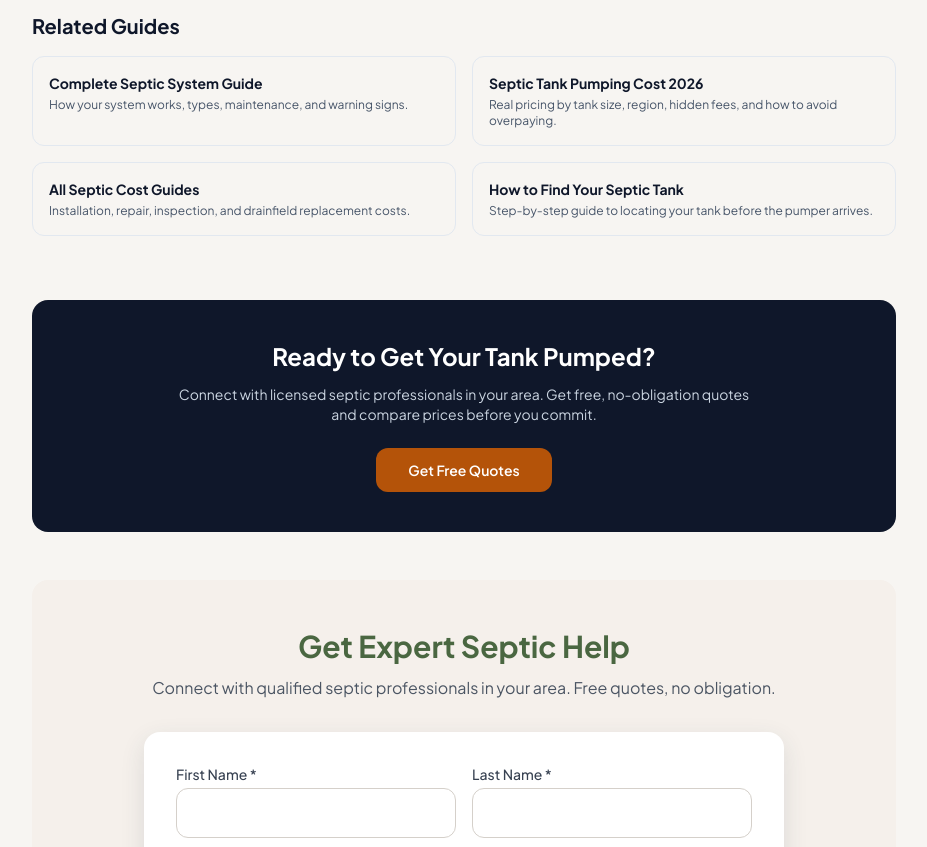
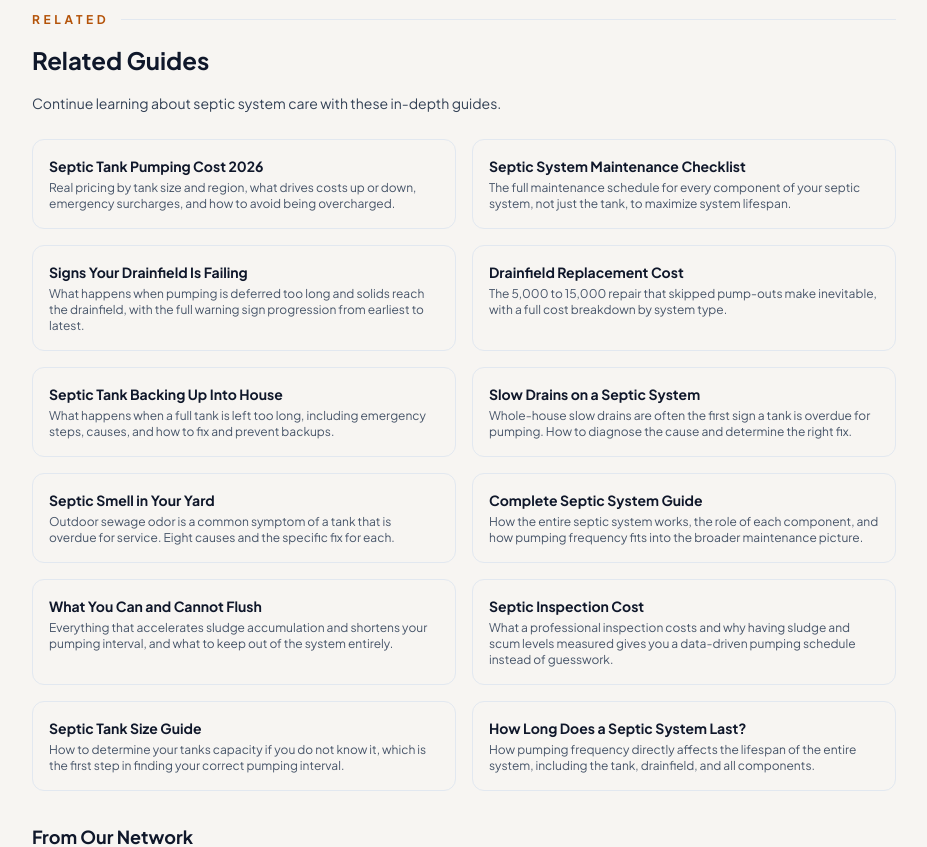
Before and after one commit to thebasementguide2026/theseptic.guide-, a Next.js app: page /articles/how-often-pump-septic-tank in a window 1280 px wide. Shown: the part 8440-9287 px from the top of the page, without its empty margins (176-1103 px from the left). Built offline with nearby package versions, Linux system fonts and the light colour scheme.

Commit message:
Update page.tsxReplace Related Guides with expanded version including 12 internal links and 2 network links

```diff
--- a/app/articles/how-often-pump-septic-tank/page.tsx
+++ b/app/articles/how-often-pump-septic-tank/page.tsx
@@ -487,30 +487,78 @@ export default function HowOftenPumpSepticTank() {
           </div>
         </div>
 
-        {/* Related Guides */}
+                {/* Related Guides */}
         <div className='mb-16'>
-          <h2 className='text-xl font-bold text-slate-900 mb-4'>Related Guides</h2>
+          <div className='flex items-center space-x-3 mb-4'>
+            <span className='text-amber-700 font-bold tracking-[0.3em] text-xs uppercase'>Related</span>
+            <div className='flex-1 h-px bg-slate-200'></div>
+          </div>
+          <h2 className='text-2xl font-bold text-slate-900 mb-4'>Related Guides</h2>
+          <p className='text-slate-700 leading-relaxed mb-6 text-sm'>Continue learning about septic system care with these in-depth guides.</p>
           <div className='grid md:grid-cols-2 gap-4'>
+            <Link href='/articles/septic-tank-pumping-cost' className='block p-4 border border-slate-200 rounded-lg hover:shadow-md transition-shadow'>
+              <h3 className='font-bold text-slate-900 mb-1 text-sm'>Septic Tank Pumping Cost 2026</h3>
+              <p className='text-slate-600 text-xs'>Real pricing by tank size and region, what drives costs up or down, emergency surcharges, and how to avoid being overcharged.</p>
+            </Link>
+            <Link href='/articles/septic-maintenance-checklist' className='block p-4 border border-slate-200 rounded-lg hover:shadow-md transition-shadow'>
+              <h3 className='font-bold text-slate-900 mb-1 text-sm'>Septic System Maintenance Checklist</h3>
+              <p className='text-slate-600 text-xs'>The full maintenance schedule for every component of your septic system, not just the tank, to maximize system lifespan.</p>
+            </Link>
+            <Link href='/articles/signs-drainfield-is-failing' className='block p-4 border border-slate-200 rounded-lg hover:shadow-md transition-shadow'>
+              <h3 className='font-bold text-slate-900 mb-1 text-sm'>Signs Your Drainfield Is Failing</h3>
+              <p className='text-slate-600 text-xs'>What happens when pumping is deferred too long and solids reach the drainfield, with the full warning sign progression from earliest to latest.</p>
+            </Link>
+            <Link href='/articles/drainfield-replacement-cost' className='block p-4 border border-slate-200 rounded-lg hover:shadow-md transition-shadow'>
+              <h3 className='font-bold text-slate-900 mb-1 text-sm'>Drainfield Replacement Cost</h3>
+              <p className='text-slate-600 text-xs'>The 5,000 to 15,000 repair that skipped pump-outs make inevitable, with a full cost breakdown by system type.</p>
+            </Link>
+            <Link href='/articles/septic-tank-backing-up' className='block p-4 border border-slate-200 rounded-lg hover:shadow-md transition-shadow'>
+              <h3 className='font-bold text-slate-900 mb-1 text-sm'>Septic Tank Backing Up Into House</h3>
+              <p className='text-slate-600 text-xs'>What happens when a full tank is left too long, including emergency steps, causes, and how to fix and prevent backups.</p>
+            </Link>
+            <Link href='/articles/slow-drains-septic-system' className='block p-4 border border-slate-200 rounded-lg hover:shadow-md transition-shadow'>
+              <h3 className='font-bold text-slate-900 mb-1 text-sm'>Slow Drains on a Septic System</h3>
+              <p className='text-slate-600 text-xs'>Whole-house slow drains are often the first sign a tank is overdue for pumping. How to diagnose the cause and determine the right fix.</p>
+            </Link>
+            <Link href='/articles/septic-smell-in-yard' className='block p-4 border border-slate-200 rounded-lg hover:shadow-md transition-shadow'>
+              <h3 className='font-bold text-slate-900 mb-1 text-sm'>Septic Smell in Your Yard</h3>
+              <p className='text-slate-600 text-xs'>Outdoor sewage odor is a common symptom of a tank that is overdue for service. Eight causes and the specific fix for each.</p>
+            </Link>
             <Link href='/articles/complete-septic-guide' className='block p-4 border border-slate-200 rounded-lg hover:shadow-md transition-shadow'>
               <h3 className='font-bold text-slate-900 mb-1 text-sm'>Complete Septic System Guide</h3>
-              <p className='text-slate-600 text-xs'>How your system works, types, maintenance, and warning signs.</p>
+              <p className='text-slate-600 text-xs'>How the entire septic system works, the role of each component, and how pumping frequency fits into the broader maintenance picture.</p>
             </Link>
-            <Link href='/articles/septic-tank-pumping-cost' className='block p-4 border border-slate-200 rounded-lg hover:shadow-md transition-shadow'>
-              <h3 className='font-bold text-slate-900 mb-1 text-sm'>Septic Tank Pumping Cost 2026</h3>
-              <p className='text-slate-600 text-xs'>Real pricing by tank size, region, hidden fees, and how to avoid overpaying.</p>
+            <Link href='/articles/what-not-to-flush-septic' className='block p-4 border border-slate-200 rounded-lg hover:shadow-md transition-shadow'>
+              <h3 className='font-bold text-slate-900 mb-1 text-sm'>What You Can and Cannot Flush</h3>
+              <p className='text-slate-600 text-xs'>Everything that accelerates sludge accumulation and shortens your pumping interval, and what to keep out of the system entirely.</p>
             </Link>
-            <Link href='/cost-guides' className='block p-4 border border-slate-200 rounded-lg hover:shadow-md transition-shadow'>
-              <h3 className='font-bold text-slate-900 mb-1 text-sm'>All Septic Cost Guides</h3>
-              <p className='text-slate-600 text-xs'>Installation, repair, inspection, and drainfield replacement costs.</p>
+            <Link href='/articles/septic-inspection-cost' className='block p-4 border border-slate-200 rounded-lg hover:shadow-md transition-shadow'>
+              <h3 className='font-bold text-slate-900 mb-1 text-sm'>Septic Inspection Cost</h3>
+              <p className='text-slate-600 text-xs'>What a professional inspection costs and why having sludge and scum levels measured gives you a data-driven pumping schedule instead of guesswork.</p>
             </Link>
-            <Link href='/guides/find-your-septic-tank' className='block p-4 border border-slate-200 rounded-lg hover:shadow-md transition-shadow'>
-              <h3 className='font-bold text-slate-900 mb-1 text-sm'>How to Find Your Septic Tank</h3>
-              <p className='text-slate-600 text-xs'>Step-by-step guide to locating your tank before the pumper arrives.</p>
+            <Link href='/articles/septic-tank-size-guide' className='block p-4 border border-slate-200 rounded-lg hover:shadow-md transition-shadow'>
+              <h3 className='font-bold text-slate-900 mb-1 text-sm'>Septic Tank Size Guide</h3>
+              <p className='text-slate-600 text-xs'>How to determine your tanks capacity if you do not know it, which is the first step in finding your correct pumping interval.</p>
             </Link>
+            <Link href='/articles/how-long-septic-system-lasts' className='block p-4 border border-slate-200 rounded-lg hover:shadow-md transition-shadow'>
+              <h3 className='font-bold text-slate-900 mb-1 text-sm'>How Long Does a Septic System Last?</h3>
+              <p className='text-slate-600 text-xs'>How pumping frequency directly affects the lifespan of the entire system, including the tank, drainfield, and all components.</p>
+            </Link>
+          </div>
+          <h3 className='text-lg font-bold text-slate-900 mt-8 mb-4'>From Our Network</h3>
+          <div className='grid md:grid-cols-2 gap-4'>
+            <a href='https://thebasement.guide/articles/best-sump-pumps' className='block p-4 border border-slate-200 rounded-lg hover:shadow-md transition-shadow'>
+              <h3 className='font-bold text-slate-900 mb-1 text-sm'>Best Sump Pumps 2026</h3>
+              <p className='text-slate-600 text-xs'>For homeowners managing both a septic system and a basement, a reliable sump pump with battery backup helps prevent the groundwater saturation that stresses drainfields and shortens pumping intervals.</p>
+            </a>
+            <a href='https://thebasement.guide/articles/sump-pump-design-ideas' className='block p-4 border border-slate-200 rounded-lg hover:shadow-md transition-shadow'>
+              <h3 className='font-bold text-slate-900 mb-1 text-sm'>Sump Pump Design Ideas for 2026</h3>
+              <p className='text-slate-600 text-xs'>How to integrate basement water management equipment into a finished space, relevant for homes where the basement drainage system works alongside a septic system.</p>
+            </a>
           </div>
         </div>
 
-        {/* CTA */}
+{/* CTA */}
         <div className='bg-slate-900 rounded-2xl p-8 md:p-10 text-center'>
           <h2 className='text-xl md:text-2xl font-bold text-white mb-3'>Ready to Get Your Tank Pumped?</h2>
           <p className='text-slate-300 mb-6 max-w-xl mx-auto text-sm'>Connect with licensed septic professionals in your area. Get free, no-obligation quotes and compare prices before you commit.</p>
```
